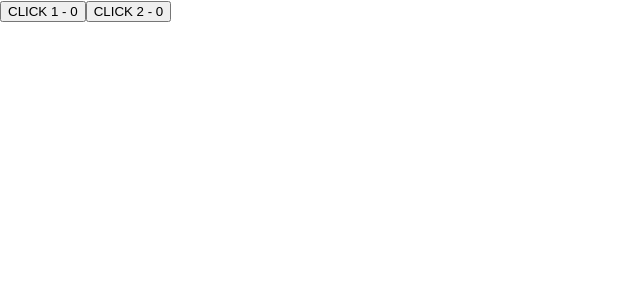
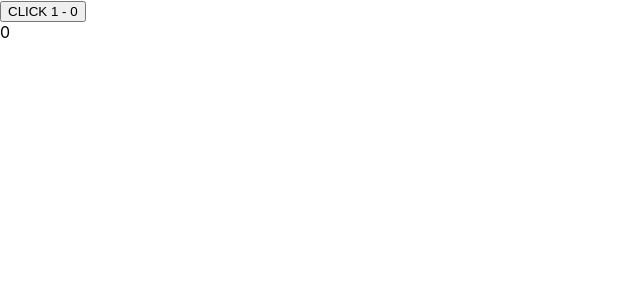
Before and after one commit to jleandrodev/treinaweb, a React (Create React App) app in the folder treinaweb/formacao-react/2-componentes/3-propriedades-estados/: page / in a window 1280 px wide. Shown: the top 300 px of the page, without its empty margins (0-640 px from the left). Built offline with nearby package versions, Linux system fonts and the light colour scheme; the HTML template or start-up script is replaced by a standard one.

Commit message:
Efeitos - Ciclo de vida dos componentes

```diff
--- a/treinaweb/formacao-react/2-componentes/3-propriedades-estados/src/App.js
+++ b/treinaweb/formacao-react/2-componentes/3-propriedades-estados/src/App.js
@@ -2,6 +2,13 @@ import { useState, useEffect } from 'react';
 import './App.css';
 
 function Treinaweb(props) {
+
+  useEffect(() => {
+    console.log('Componente criado')
+    return () => {
+      console.log('Componente removido')
+    }
+  }, [])
   return (
     <div>
       <span>{props.nome}</span>
@@ -12,19 +19,13 @@ function Treinaweb(props) {
 function App() {
 
   const [ contador, setContador ] = useState(0)
-  const [ contador2, setContador2 ] = useState(0)
-
-
-
-  useEffect(() => {
-    console.log(contador2)
-  }, [contador2])
-
 
   return (
     <div className="App">
       <button onClick={() => setContador(contador + 1)}>CLICK 1 - {contador}</button>
-      <button onClick={() => setContador2(contador2 + 1)}>CLICK 2 - {contador2}</button>
+      {
+        contador % 2 === 0 && <Treinaweb nome={contador} />
+      }
     </div>
   );
 }
```
